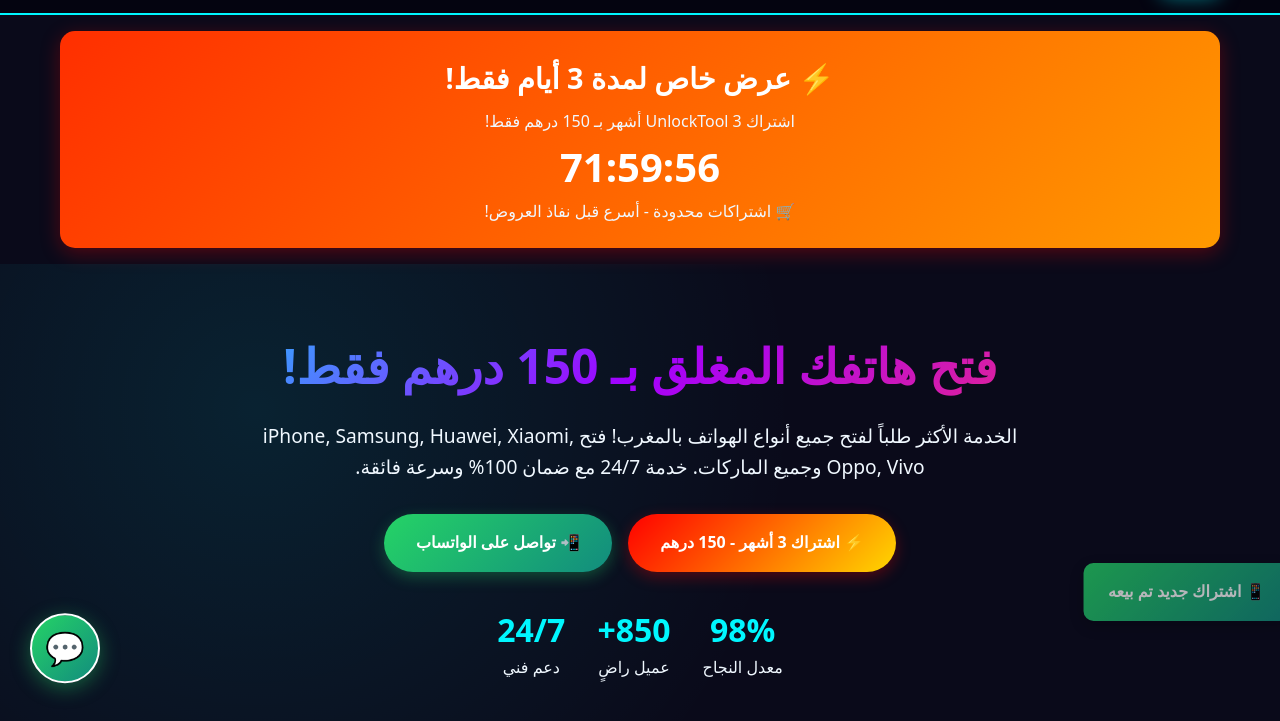
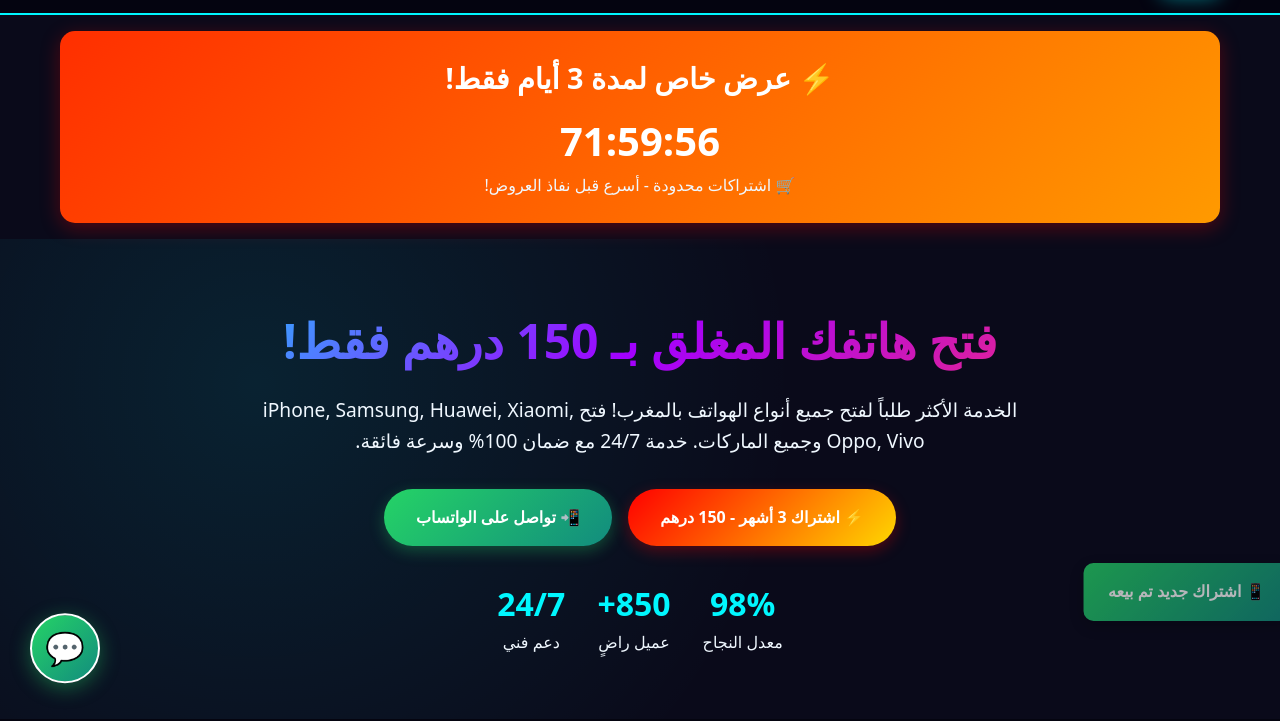
Before and after one commit to Salhi12345/gsm-x-maroc, a plain HTML site: page index.html in a window 1280 px wide. Shown: the part 79-800 px from the top of the page. Drawn offline with Linux system fonts and the light colour scheme.

```diff
--- a/index.html
+++ b/index.html
@@ -573,7 +573,7 @@
     <div class="container">
         <div class="flash-sale">
             <h3>⚡ عرض خاص لمدة 3 أيام فقط!</h3>
-            <p>اشتراك UnlockTool 3 أشهر بـ 150 درهم فقط!</p>
+
             <div class="timer" id="flashTimer">72:00:00</div>
             <p>🛒 اشتراكات محدودة - أسرع قبل نفاذ العروض!</p>
         </div>
```
